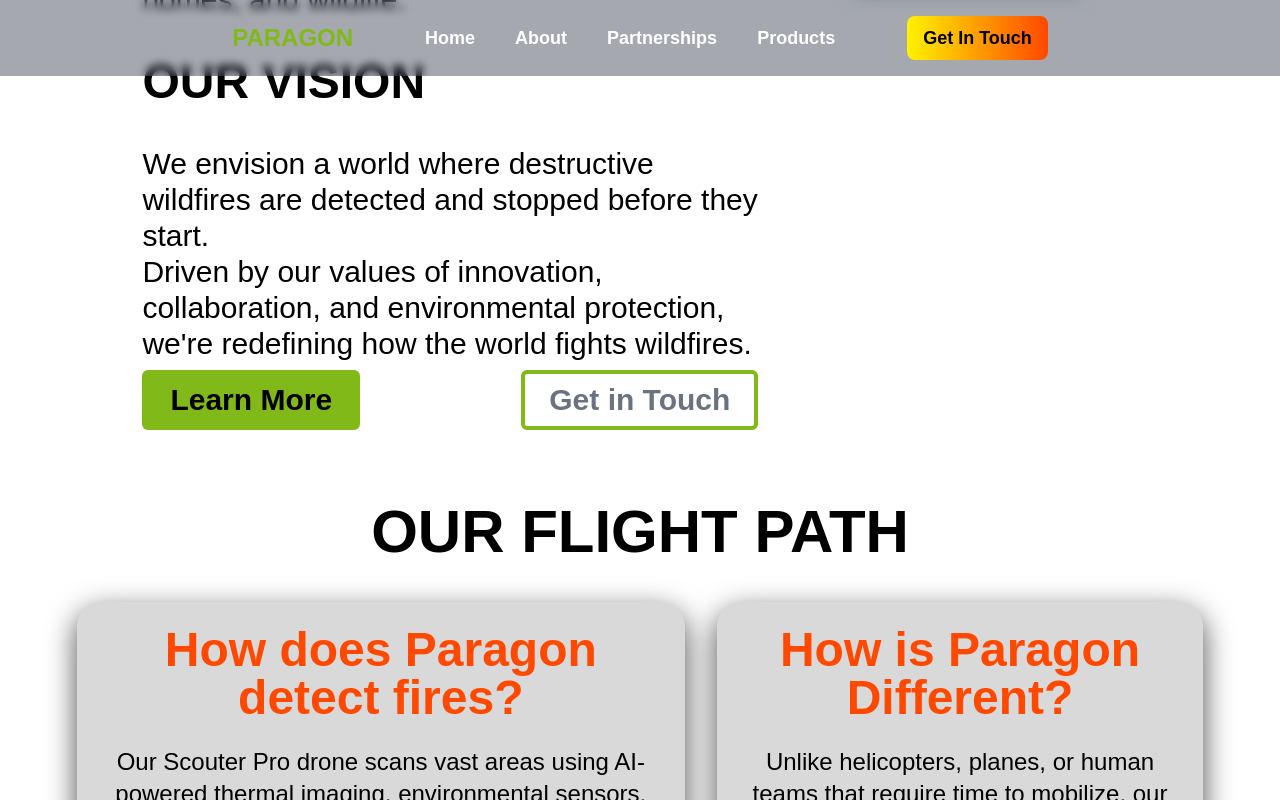
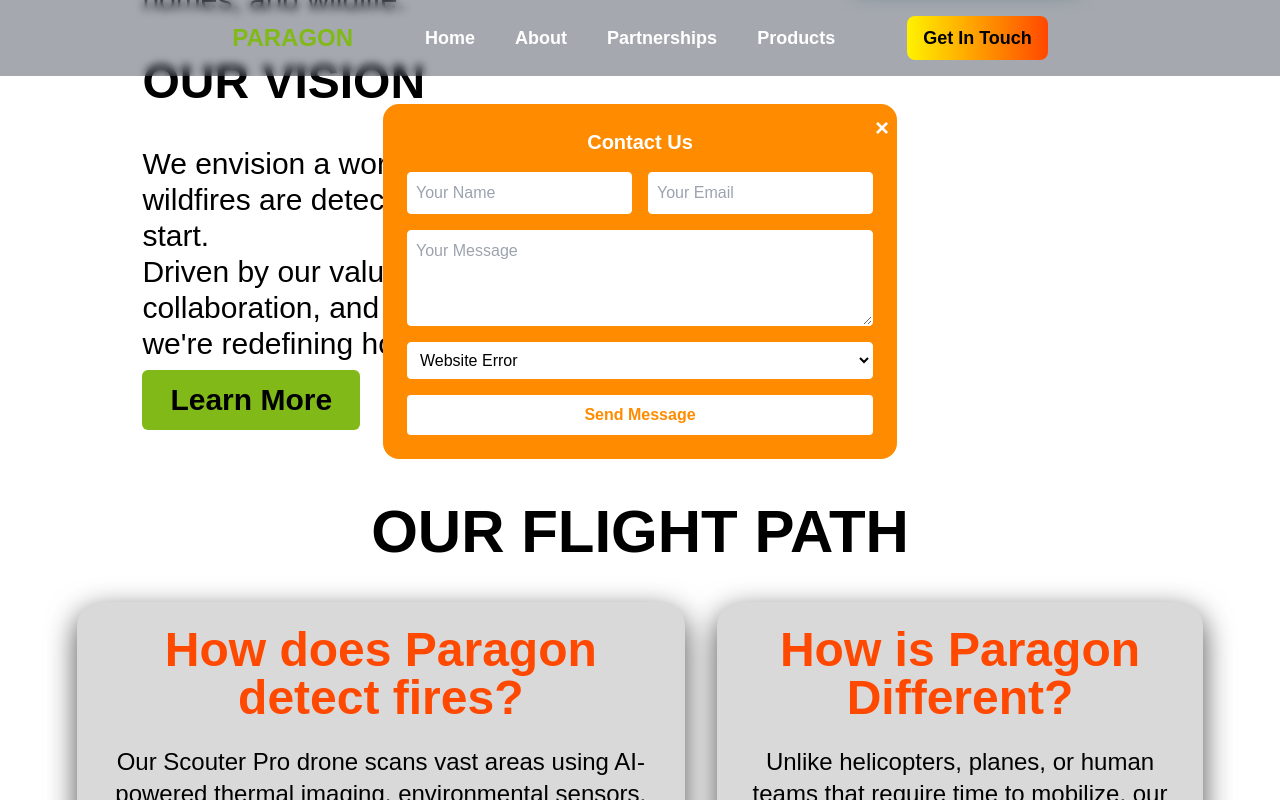
Before and after one commit to ParagonAutonomous/website, a Next.js app: page / in a window 1280 px wide. Both pictures are taken after a click on the button "Get in Touch". Shown: the part 2278-3078 px from the top of the page. Built offline with nearby package versions, Linux system fonts and the light colour scheme.

Commit message:
Updated about us buttons to open contact us form

```diff
--- a/app/components/AboutUs.tsx
+++ b/app/components/AboutUs.tsx
@@ -1,8 +1,13 @@
 // import Image from 'next/image';
+import { useState } from "react";
+import ContactUs from "./ContactUs";
 
 export default function AboutUs() {
+  const [showContact, setShowContact] = useState<boolean>(false);
+
   return (
-    <div id="full-container" className="bg-white select-none font-inter text-black p-2" >
+    <>
+      <div id="full-container" className="bg-white select-none font-inter text-black p-2">
         <h1 className="text-center text-6xl pb-20 pt-10 font-black">ABOUT PARAGON</h1>
 
         <div className="flex items-start">
@@ -14,9 +19,13 @@ export default function AboutUs() {
             <p className="text-3xl">We envision a world where destructive wildfires are detected and stopped before they start.</p>
             <p className="text-3xl">Driven by our values of innovation, collaboration, and environmental protection, we're redefining how the world fights wildfires.</p>
             <div className="flex justify-between">
-          <button className="bg-[#80B918] text-black rounded-md px-6 py-2 mt-2 font-inter text-3xl font-black border-4 border-transparent transition-colors duration-300  hover:bg-white hover:text-gray-500 hover:border-[#80B918]">Learn More</button>
+              <button
+                onClick={() => setShowContact(true)}
+                className="bg-[#80B918] text-black rounded-md px-6 py-2 mt-2 font-inter text-3xl font-black border-4 border-transparent transition-colors duration-300  hover:bg-white hover:text-gray-500 hover:border-[#80B918]">Learn More</button>
 
-          <button className="bg-white text-gray-500 rounded-md px-6 py-2 mt-2 font-inter text-3xl font-black border-4 border-[#80B918] transition-colors duration-300  hover:bg-[#80B918] hover:text-black hover:border-transparent">Get in Touch</button>
+              <button
+                onClick={() => setShowContact(true)}
+                className="bg-white text-gray-500 rounded-md px-6 py-2 mt-2 font-inter text-3xl font-black border-4 border-[#80B918] transition-colors duration-300  hover:bg-[#80B918] hover:text-black hover:border-transparent">Get in Touch</button>
             </div>
           </div>
           <div className="ml-16 relative w-[20%]">
@@ -26,7 +35,6 @@ export default function AboutUs() {
               className="object-cover rounded-3xl drop-shadow-[10px_10px_8px_#6ea0a1]"
             />
           </div>
-
         </div>
 
         <div id="flight-path" className="flex flex-wrap justify-center select-none mt-4 text-center p-6">
@@ -43,7 +51,6 @@ export default function AboutUs() {
               enhancing accuracy and efficiency to stop wildfires before they start.
             </p>
           </div>
-
 
           <div className="group rounded-3xl w-[40%] min-w-[250px] p-6 bg-[#D9D9D9] transition-colors duration-300 hover:bg-gray-800 m-4 drop-shadow-[0_10px_15px_rgba(0,0,0,0.7)] hover:drop-shadow-[0_15px_20px_rgba(0,0,0,0.9)]">
             <h1 className="text-[#FF4800] text-5xl"><b>How is Paragon Different?</b></h1>
@@ -70,9 +77,18 @@ export default function AboutUs() {
             <h1 className="text-[#FF4800] text-5xl"><b>How does Suppression Work?</b></h1>
             <br />
             <p className="text-2xl transition-colors duration-300 group-hover:text-white">
-    Our Payload Pro drone carries up to 15 lbs of fire retardant, deploying it with GPS-guided precision to targeted areas. It autonomously flies to fire zones, releasing suppression agents to contain or extinguish flames before they spread. Unlike traditional aerial firefighting, which requires piloted aircraft and ground crews, Payload Pro operates independently, reaching remote areas faster. Integrated with Scouter Pro’s real-time alerts, it ensures a coordinated response, improving containment. With AI optimization, the system enhances efficiency, making wildfire suppression faster, safer, and more reliable.</p>
+              Our Payload Pro drone carries up to 15 lbs of fire retardant, deploying it with GPS-guided precision to targeted areas. It autonomously flies to fire zones, releasing suppression agents to contain or extinguish flames before they spread. Unlike traditional aerial firefighting, which requires piloted aircraft and ground crews, Payload Pro operates independently, reaching remote areas faster. Integrated with Scouter Pro's real-time alerts, it ensures a coordinated response, improving containment. With AI optimization, the system enhances efficiency, making wildfire suppression faster, safer, and more reliable.</p>
           </div>
         </div>
       </div>
+
+      {showContact && (
+        <div className="fixed top-0 left-0 right-0 z-40 flex justify-center items-start pointer-events-auto">
+          <div className="mt-16">
+            <ContactUs onClose={() => setShowContact(false)} widthClass="max-w-4xl" />
+          </div>
+        </div>
+      )}
+    </>
   );
 }
```
Lines whose indentation alone changed are shown as unchanged.
